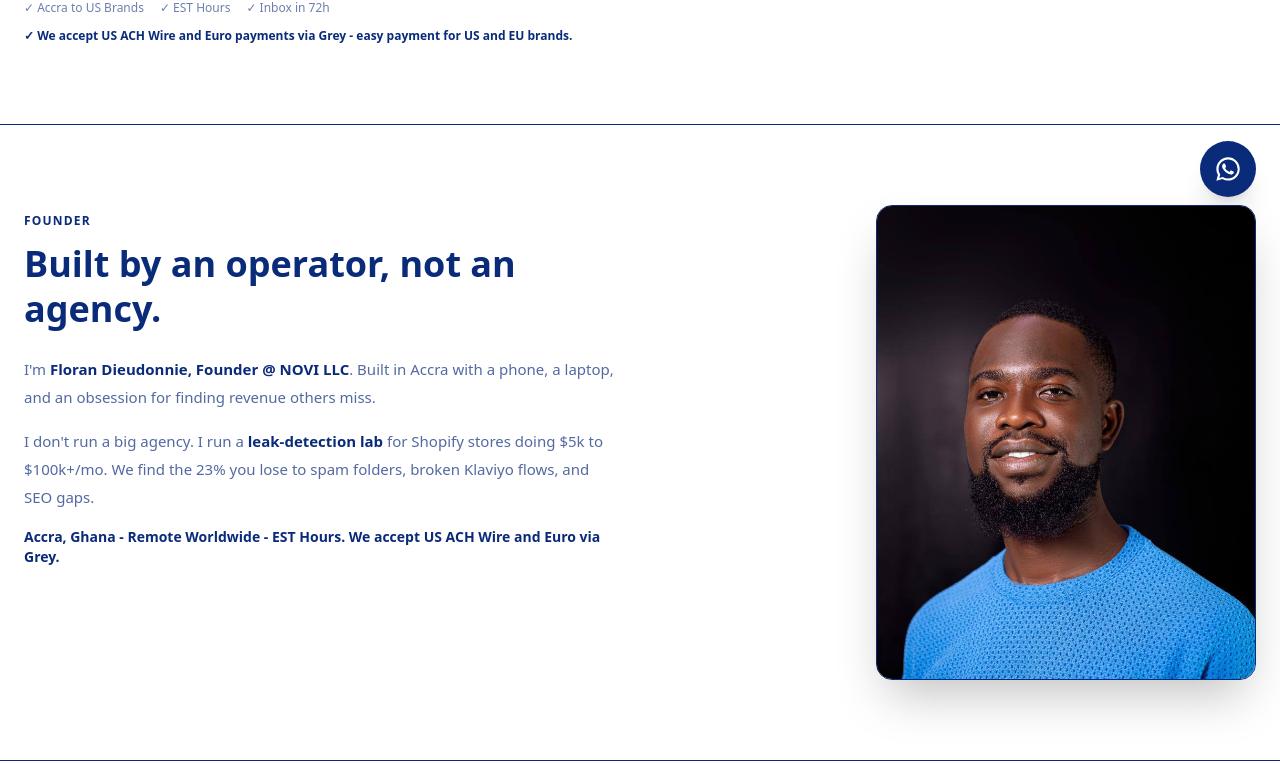
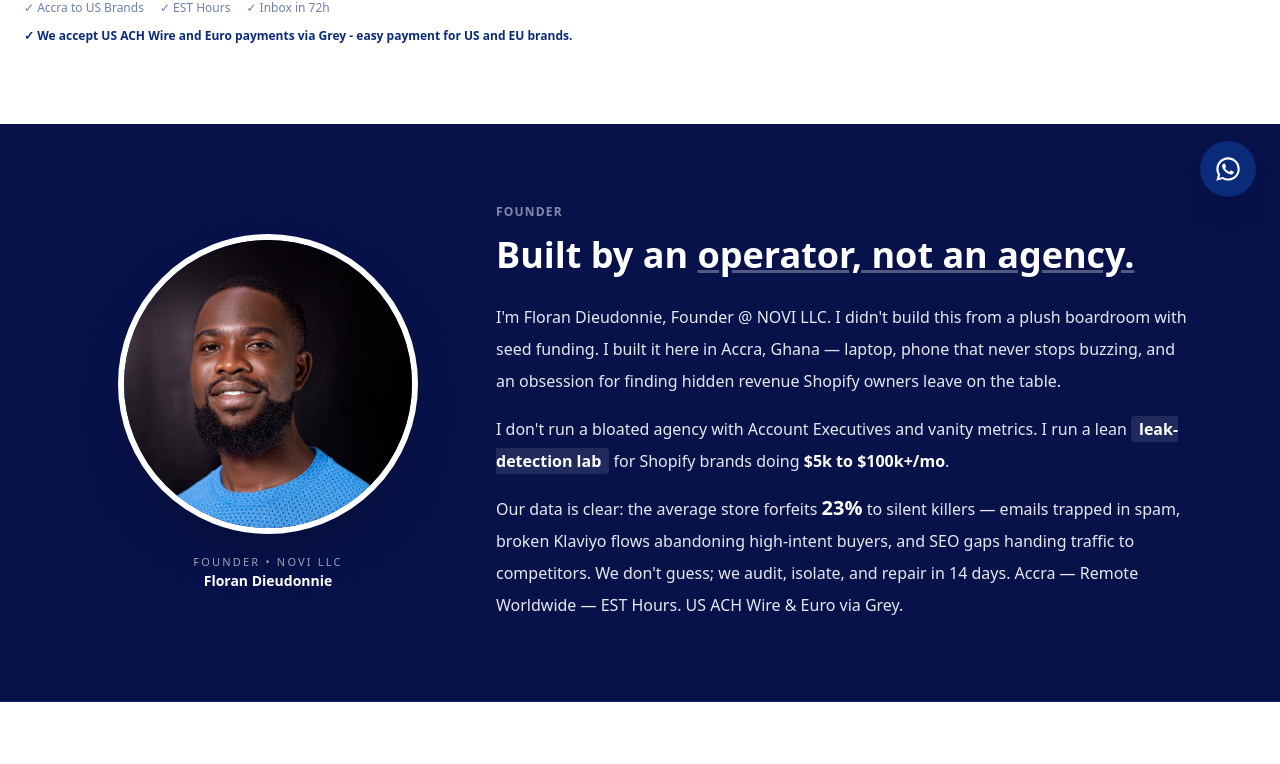
Before and after one commit to NOVI-I6699-cmd/portfolio-starter-kit, a Next.js app: page / in a window 1280 px wide. Shown: the part 579-1343 px from the top of the page. Built offline with nearby package versions, Linux system fonts and the light colour scheme.

Commit message:
Update page.tsx

```diff
--- a/app/page.tsx
+++ b/app/page.tsx
@@ -36,19 +36,32 @@ export default function Home() {
         <div className="bg-slate-50 p-2 rounded-2xl border shadow-sm"><AuditForm /></div>
       </section>
 
-      <section className="py-20 px-6 bg-white border-t">
-        <div className="max-w-7xl mx-auto grid md:grid-cols-2 gap-12 items-start">
-          <div className="order-2 md:order-1 pt-2">
-            <div className="text-xs uppercase tracking-widest font-semibold text-[#0A2A7A] mb-3">Founder</div>
-            <h2 className="text-3xl md:text-4xl font-bold leading-tight text-[#0A2A7A]">Built by an operator, not an agency.</h2>
-            <div className="mt-6 space-y-4 text-[15px] leading-7 text-[#0A2A7A]/70">
-              <p>I'm <span className="font-bold text-[#0A2A7A]">Floran Dieudonnie, Founder @ NOVI LLC</span>. Built in Accra with a phone, a laptop, and an obsession for finding revenue others miss.</p>
-              <p>I don't run a big agency. I run a <span className="font-semibold text-[#0A2A7A]">leak-detection lab</span> for Shopify stores doing $5k to $100k+/mo. We find the 23% you lose to spam folders, broken Klaviyo flows, and SEO gaps.</p>
-              <p className="text-sm font-semibold text-[#0A2A7A]">Accra, Ghana - Remote Worldwide - EST Hours. We accept US ACH Wire and Euro via Grey.</p>
+      {/* FOUNDER SECTION - FINAL HYBRID - DARK NAVY + CIRCLE PHOTO */}
+      <section className="bg-[#07124B] py-20">
+        <div className="max-w-6xl mx-auto px-6 grid md:grid-cols-[360px_1fr] gap-12 items-center">
+          <div className="flex flex-col items-center text-center">
+            <div className="w-[300px] h-[300px] rounded-full border-[6px] border-white overflow-hidden bg-[#0A2A7A] shadow-2xl">
+              <img src="/founder-floran-dieudonnie-novi-llc.jpg" alt="Floran Dieudonnie Founder NOVI LLC" className="w-full h-full object-cover" />
             </div>
+            <p className="mt-5 text-[11px] tracking-[0.2em] text-white/60 uppercase">Founder • NOVI LLC</p>
+            <p className="text-sm font-bold text-white">Floran Dieudonnie</p>
           </div>
-          <div className="order-1 md:order-2 flex justify-center md:justify-end">
-            <img src="/founder-floran-dieudonnie-novi-llc.jpg" alt="Floran Dieudonnie Founder NOVI LLC" className="w-full max-w-[380px] rounded-2xl shadow-2xl object-cover border aspect-[4/5]" />
+          <div className="text-white">
+            <div className="text-xs uppercase tracking-widest font-semibold text-white/50 mb-3">Founder</div>
+            <h2 className="text-3xl md:text-4xl font-bold leading-tight">
+              Built by an <span className="underline decoration-white/30">operator, not an agency.</span>
+            </h2>
+            <div className="mt-6 space-y-4 text-[16px] leading-8 text-white/90">
+              <p>
+                I'm Floran Dieudonnie, Founder @ NOVI LLC. I didn't build this from a plush boardroom with seed funding. I built it here in Accra, Ghana — laptop, phone that never stops buzzing, and an obsession for finding hidden revenue Shopify owners leave on the table.
+              </p>
+              <p>
+                I don't run a bloated agency with Account Executives and vanity metrics. I run a lean <span className="font-bold text-white bg-white/10 px-2 py-0.5 rounded">leak-detection lab</span> for Shopify brands doing <span className="font-bold text-white">$5k to $100k+/mo</span>.
+              </p>
+              <p>
+                Our data is clear: the average store forfeits <span className="font-bold text-white text-xl">23%</span> to silent killers — emails trapped in spam, broken Klaviyo flows abandoning high-intent buyers, and SEO gaps handing traffic to competitors. We don't guess; we audit, isolate, and repair in 14 days. Accra — Remote Worldwide — EST Hours. US ACH Wire & Euro via Grey.
+              </p>
+            </div>
           </div>
         </div>
       </section>
```
